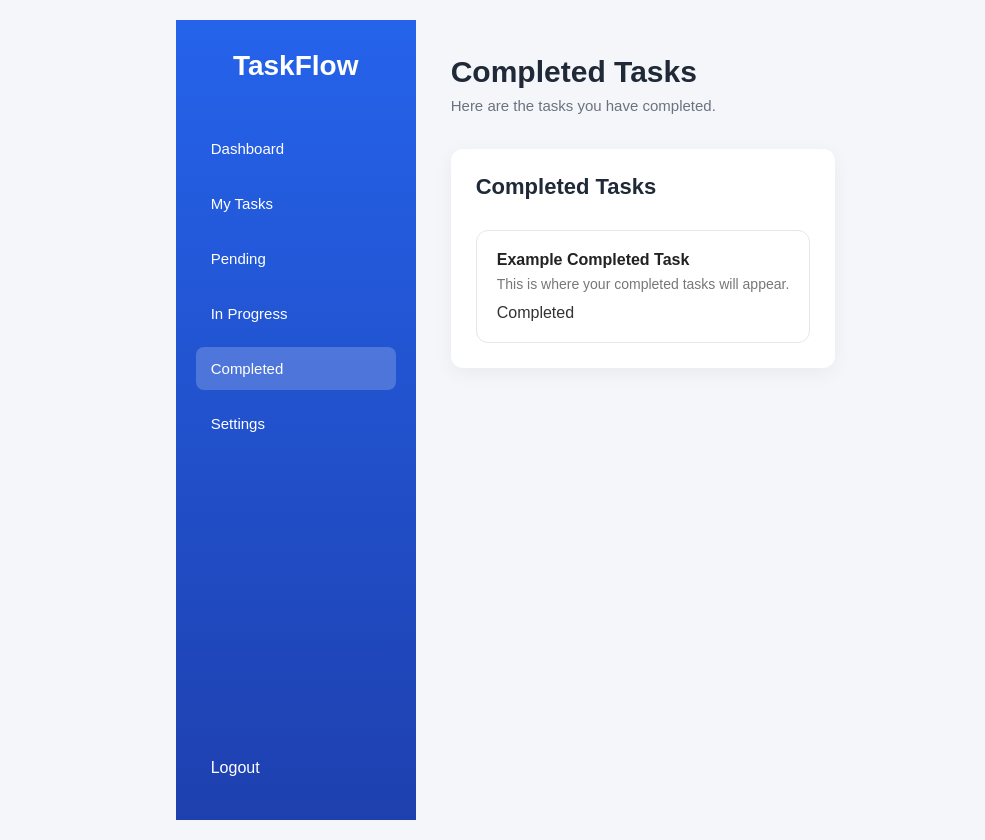
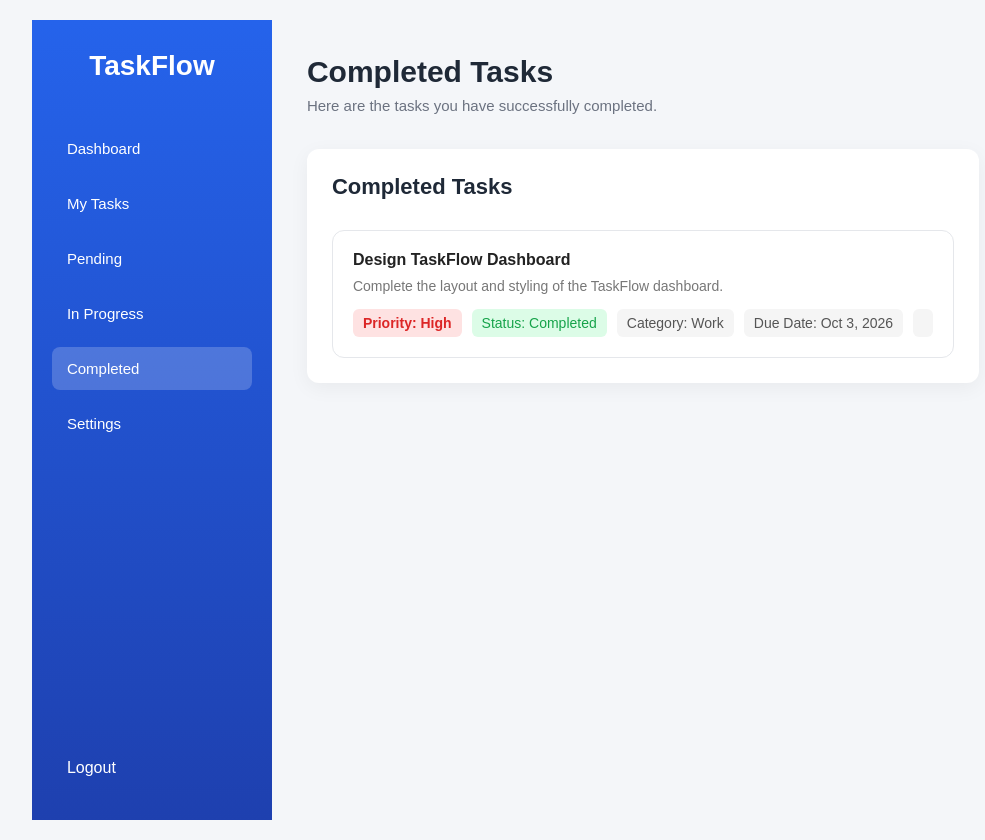
Before and after one commit to Noblelic/Todo-app, a plain HTML site: page completed.html in a window 1280 px wide. Shown: the whole page, without its empty margins (117-1102 px from the left). Drawn offline with Linux system fonts and the light colour scheme.

Commit message:
Modified the completed section

```diff
--- a/completed.html
+++ b/completed.html
@@ -45,7 +45,7 @@
                     <h1>Completed Tasks</h1>
 
                     <p>
-                        Here are the tasks you have completed.
+                        Here are the tasks you have successfully completed.
                     </p>
                 </div>
 
@@ -61,23 +61,26 @@
 
                 </div>
 
-
-                <!-- Completed Task -->
+                <!-- Task 1 -->
                 <div class="task-item">
 
                     <div class="task-info">
 
-                        <h3>Example Completed Task</h3>
+                        <h3>Design TaskFlow Dashboard</h3>
 
-                        <p>
-                            This is where your completed tasks will appear.
+                        <p class="task-description">
+                            Complete the layout and styling of the TaskFlow dashboard.
                         </p>
 
+                        <div class="task-details">
+                            <span class="priority high">Priority: High</span>
+                            <span class="task-status completed-status">Status: Completed</span>
+                            <span>Category: Work</span>
+                            <span>Due Date: Oct 3, 2026</span>
+                            <span Due Time: 6:00 PM</span>
+                        </div>
                     </div>
-
-                    <span class="task-status completed-status">
-                        Completed
-                    </span>
+                  </div>
 
                 </div>
 
```
